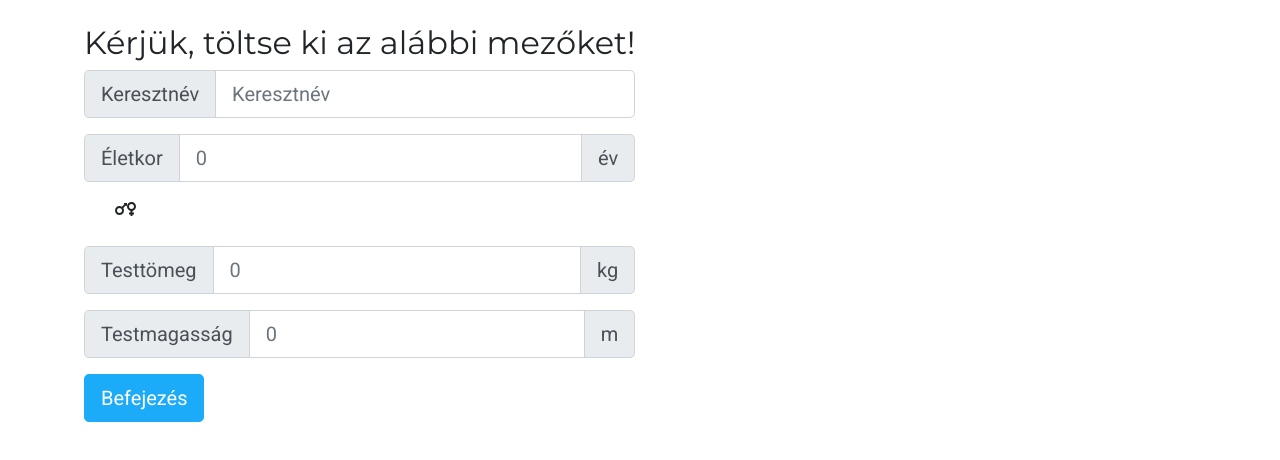
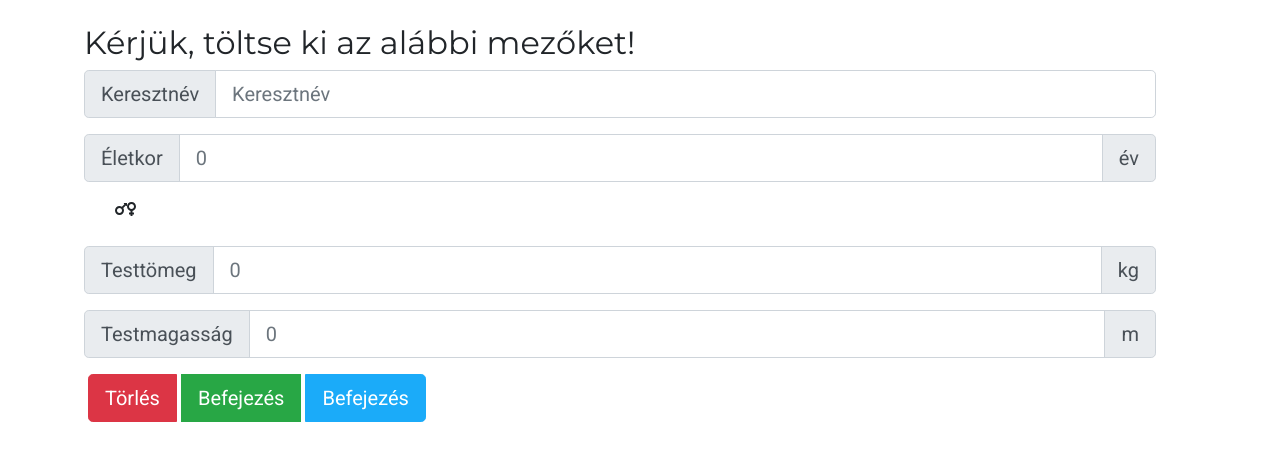
Before and after one commit to mkmDEV/biotech, an Angular app: page / in a window 1280 px wide. Shown: the top 460 px of the page. Built offline with nearby package versions, Linux system fonts and the light colour scheme.

Commit message:
minor refactor and sktech up modal

```diff
--- a/src/app/components/input-form/input-form.component.html
+++ b/src/app/components/input-form/input-form.component.html
@@ -1,11 +1,11 @@
 <div class="container container-fluid">
   <h2 class="h2">Kérjük, töltse ki az alábbi mezőket!</h2>
   <div class="row justify-content-center">
-    <div class="col-xl">
+    <div class="col-xl vw-100">
       <form (ngSubmit)="onSubmit(f)" #f=ngForm>
         <div class="new-customer-data"
              ngModelGroup="newCustomerData"
-             #newCustomerData="ngModelGroup">
+        >
 
           <div class="input-group input-group-lg mb-3">
             <div class="input-group-prepend">
@@ -18,7 +18,8 @@
                    aria-label="given-name"
                    aria-describedby="customer-name-label"
                    placeholder="Keresztnév"
-                   ngModel>
+                   [(ngModel)]="customerData.name"
+            />
           </div>
 
           <div class="input-group input-group-lg mb-3">
@@ -32,7 +33,8 @@
                    aria-label="age"
                    aria-describedby="customer-age-label"
                    placeholder="0"
-                   ngModel>
+                   [(ngModel)]="customerData.age"
+            />
             <div class="input-group-append">
               <span class="input-group-text">év</span>
             </div>
@@ -89,14 +91,27 @@
           </div>
 
         </div>
-        <button class="btn btn-lg btn-primary"
-                type="submit">Befejezés
-        </button>
+        <div class="btn-group" role="group">
+          <button (click)="openModal(content)" class="btn btn-lg btn-danger ml-1">Törlés</button>
+          <button class="btn btn-lg btn-success ml-1">Befejezés</button>
+          <button class="btn btn-lg btn-primary ml-1">Befejezés</button>
+        </div>
       </form>
-      <h3 class="h3" *ngIf="submitted">
+      <h3 class="h3" *ngIf="submitted && !reset">
         A te neved {{ customerData.name }}, {{ customerData.age }} éves vagy és {{ customerData.sex }}.
         A testsúlyod {{ customerData.weight }} kg és {{ customerData.height }} méter magas vagy.
       </h3>
     </div>
   </div>
 </div>
+
+<ng-template #content>
+  <div class="modal-header">
+    <h4 class="modal-title" id="modal-basic-title">Biztosan törölni akarja az adatokat?</h4>
+  </div>
+  <div class="modal-body">
+    <button type="button" class="close" aria-label="Close">
+      <span aria-hidden="true" (click)="onDelete(f)">Igen</span>
+    </button>
+  </div>
+</ng-template>
--- a/src/app/components/input-form/input-form.component.ts
+++ b/src/app/components/input-form/input-form.component.ts
@@ -40,4 +40,14 @@ export class InputFormComponent implements OnInit {
     this.customerData.weight = this.newCustomerForm.value.newCustomerData.weight;
     console.log(this.customerData);
   }
+
+  openModal(content: TemplateRef<any>): void {
+    this.modalService.open(content);
+  }
+
+  onDelete(f: NgForm): void {
+    // fixme: reset the whole form and set reset state to true + close dialog
+    this.reset = true;
+    f.reset();
+  }
 }
```
